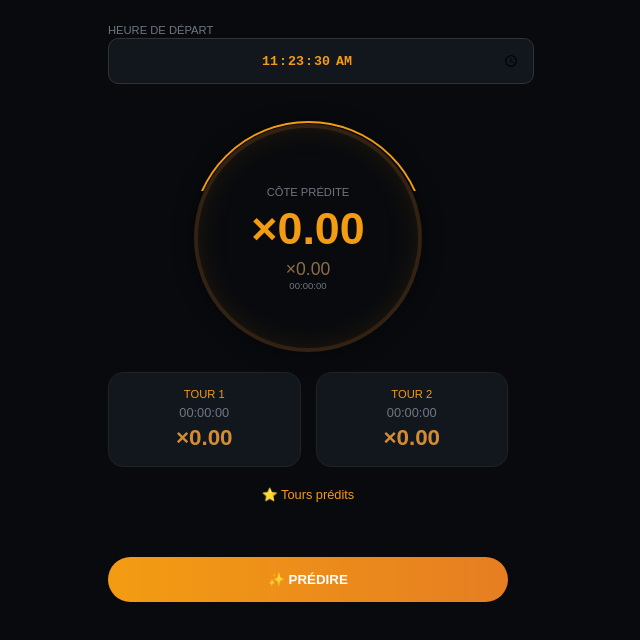
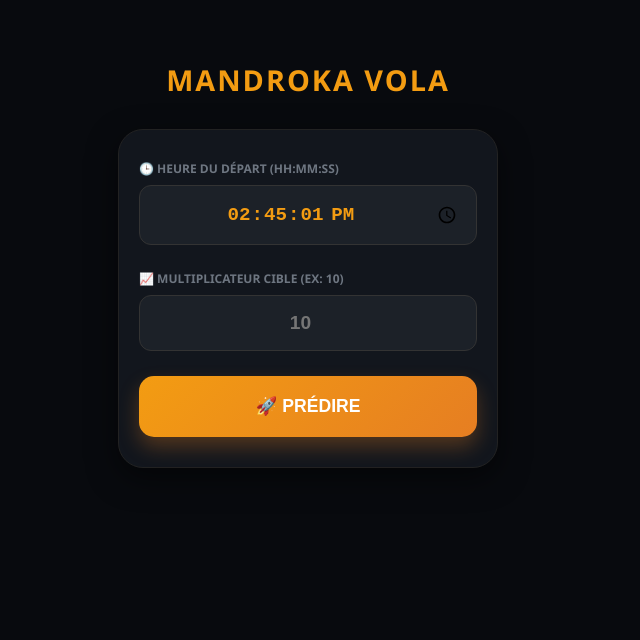
Before and after one commit to Miharivola/Mandroka-vola, a plain HTML site: page index.html in a window 1280 px wide. Shown: the whole page, without its empty margins (332-972 px from the left). Drawn offline with Linux system fonts and the light colour scheme.

Commit message:
Update index.html

```diff
--- a/index.html
+++ b/index.html
@@ -3,200 +3,328 @@
 <head>
     <meta charset="UTF-8">
     <meta name="viewport" content="width=device-width, initial-scale=1.0">
-    <title>Mandroka Vola Premium</title>
+    <title>Mandroka Vola v3.0 - Premium</title>
     <style>
         :root {
             --bg-dark: #080a0e;
             --card-bg: #12161d;
             --accent-orange: #f39c12;
             --text-gray: #6e7681;
+            --input-bg: #1c2128;
         }
 
         body {
             background-color: var(--bg-dark);
             color: white;
-            font-family: 'Orbitron', sans-serif; /* Endrika modern */
+            font-family: 'Segoe UI', Roboto, Helvetica, Arial, sans-serif;
             margin: 0;
-            padding: 20px;
             display: flex;
-            flex-direction: column;
-            align-items: center;
+            justify-content: center;
+            min-height: 100vh;
         }
 
-        /* Header fampidirana ora */
-        .input-section {
+        .app-container {
             width: 100%;
-            max-width: 400px;
-            margin-bottom: 20px;
+            max-width: 420px;
+            padding: 20px;
+            box-sizing: border-box;
+        }
+
+        /* --- PEJY 1: SETTINGS (INPUT) --- */
+        #inputPage { display: block; text-align: center; padding-top: 40px; }
+
+        .header-title {
+            font-size: 1.8rem;
+            color: var(--accent-orange);
+            font-weight: 900;
+            letter-spacing: 2px;
+            margin-bottom: 30px;
+            text-transform: uppercase;
+        }
+
+        .input-card {
+            background: var(--card-bg);
+            padding: 30px 20px;
+            border-radius: 25px;
+            border: 1px solid #222;
+            box-shadow: 0 10px 30px rgba(0,0,0,0.5);
+        }
+
+        .field { margin-bottom: 25px; text-align: left; }
+
+        label {
+            display: block;
+            font-size: 0.75rem;
+            color: var(--text-gray);
+            margin-bottom: 8px;
+            font-weight: bold;
+            text-transform: uppercase;
         }
 
         input {
             width: 100%;
-            padding: 12px;
-            background: var(--card-bg);
+            padding: 16px;
+            background: var(--input-bg);
             border: 1px solid #333;
-            border-radius: 10px;
+            border-radius: 12px;
             color: var(--accent-orange);
+            font-size: 1.2rem;
             font-weight: bold;
             text-align: center;
+            box-sizing: border-box;
+            outline: none;
+            transition: border 0.3s;
+        }
+
+        input:focus { border-color: var(--accent-orange); }
+
+        /* --- PEJY 2: PREDICTION (RESULT) --- */
+        #resultPage { display: none; text-align: center; }
+
+        .top-status {
+            display: flex;
+            justify-content: center;
+            gap: 15px;
+            margin-bottom: 30px;
+        }
+
+        .status-pill {
+            background: var(--card-bg);
+            padding: 8px 15px;
+            border-radius: 20px;
+            font-size: 0.8rem;
+            color: var(--text-gray);
+            border: 1px solid #222;
         }
 
         /* Faribolana lehibe */
         .main-circle {
-            width: 220px;
-            height: 220px;
+            width: 230px;
+            height: 230px;
             border: 4px solid #332111;
             border-radius: 50%;
             display: flex;
             flex-direction: column;
             justify-content: center;
             align-items: center;
+            margin: 0 auto 30px auto;
             position: relative;
-            box-shadow: inset 0 0 30px rgba(243, 156, 18, 0.1), 0 0 20px rgba(0,0,0,0.5);
-            margin: 20px 0;
+            background: radial-gradient(circle, rgba(243, 156, 18, 0.08) 0%, transparent 75%);
+            box-shadow: 0 0 50px rgba(0,0,0,0.5);
         }
 
-        .main-circle::before {
+        .main-circle::after {
             content: '';
             position: absolute;
-            width: 105%;
-            height: 105%;
+            top: -5px; left: -5px; right: -5px; bottom: -5px;
             border: 2px solid var(--accent-orange);
             border-radius: 50%;
-            clip-path: polygon(0 0, 100% 0, 100% 30%, 0 30%); /* Sary arc kely */
+            clip-path: polygon(0 0, 100% 0, 100% 30%, 0 30%);
         }
 
-        .cote-label { font-size: 0.7rem; color: var(--text-gray); text-transform: uppercase; }
-        .main-val { font-size: 2.8rem; color: var(--accent-orange); font-weight: bold; margin: 5px 0; }
-        .sub-val { color: #8e6d45; font-size: 1.1rem; }
+        .main-val { font-size: 3rem; color: var(--accent-orange); font-weight: bold; line-height: 1; }
+        .sub-val { color: #8e6d45; font-size: 1.2rem; margin: 10px 0; font-weight: bold; }
+        .res-time { font-size: 0.8rem; color: var(--text-gray); }
 
-        /* Tour 1 & Tour 2 */
-        .tours-container {
+        /* Tours Grid */
+        .tours-grid {
             display: grid;
             grid-template-columns: 1fr 1fr;
             gap: 15px;
-            width: 100%;
-            max-width: 400px;
+            margin-bottom: 30px;
         }
 
         .tour-card {
             background: var(--card-bg);
             padding: 15px;
-            border-radius: 15px;
-            text-align: center;
+            border-radius: 18px;
             border: 1px solid #222;
         }
 
-        .tour-title { font-size: 0.7rem; color: var(--accent-orange); margin-bottom: 5px; }
-        .tour-time { font-size: 0.8rem; color: var(--text-gray); }
-        .tour-val { font-size: 1.4rem; color: #d38c36; margin-top: 5px; font-weight: bold; }
-
-        /* Lisitra kely ambany */
-        .prediction-list {
+        /* Mini list ambany */
+        .mini-list {
             display: grid;
             grid-template-columns: repeat(4, 1fr);
-            gap: 10px;
-            width: 100%;
-            max-width: 400px;
-            margin-top: 25px;
+            gap: 8px;
+            margin: 15px 0 30px 0;
         }
 
         .mini-card {
             background: #161b22;
-            padding: 10px 5px;
+            padding: 12px 5px;
             border-radius: 10px;
-            text-align: center;
-            border-bottom: 2px solid var(--accent-orange);
+            border-bottom: 3px solid var(--accent-orange);
         }
 
-        .mini-val { color: var(--accent-orange); font-size: 0.9rem; font-weight: bold; }
-        .mini-time { font-size: 0.6rem; color: var(--text-gray); }
+        .ia-box {
+            background: var(--card-bg);
+            padding: 15px;
+            border-radius: 15px;
+            text-align: left;
+            border-left: 4px solid var(--accent-orange);
+            font-size: 0.75rem;
+            color: var(--text-gray);
+        }
 
+        /* Boutons */
         .btn-predict {
-            margin-top: 30px;
-            background: linear-gradient(to right, #f39c12, #e67e22);
+            background: linear-gradient(135deg, #f39c12, #e67e22);
             border: none;
-            padding: 15px 50px;
-            border-radius: 30px;
+            padding: 20px;
+            border-radius: 15px;
             color: white;
             font-weight: bold;
+            font-size: 1.1rem;
+            width: 100%;
             cursor: pointer;
+            text-transform: uppercase;
+            box-shadow: 0 10px 20px rgba(230, 126, 34, 0.3);
+        }
+
+        .btn-back {
+            background: transparent;
+            border: 1px solid #333;
+            color: var(--text-gray);
+            padding: 12px;
+            border-radius: 12px;
             width: 100%;
-            max-width: 400px;
+            margin-top: 15px;
+            cursor: pointer;
+            font-size: 0.8rem;
         }
+
+        /* Animation */
+        .fade-in { animation: fadeIn 0.5s ease-in; }
+        @keyframes fadeIn { from { opacity: 0; transform: translateY(10px); } to { opacity: 1; transform: translateY(0); } }
     </style>
 </head>
 <body>
 
-    <div class="input-section">
-        <label style="font-size: 0.7rem; color: var(--text-gray);">HEURE DE DÉPART</label>
-        <input type="time" id="inputTime" step="1" value="11:23:30">
+<div class="app-container">
+
+    <div id="inputPage">
+        <div class="header-title">MANDROKA VOLA</div>
+        <div class="input-card">
+            <div class="field">
+                <label>🕒 Heure du Départ (HH:MM:SS)</label>
+                <input type="time" id="heureD" step="1">
+            </div>
+
+            <div class="field">
+                <label>📈 Multiplicateur Cible (ex: 10)</label>
+                <input type="number" id="multC" placeholder="10" min="2">
+            </div>
+
+            <button class="btn-predict" onclick="runCalculation()">🚀 Prédire</button>
+        </div>
+    </div>
+
+    <div id="resultPage" class="fade-in">
+        <div class="top-status">
+            <div class="status-pill" id="pillTime">00:00:00</div>
+            <div class="status-pill">📈 x9.99</div>
         </div>
 
         <div class="main-circle">
-        <div class="cote-label">Côte prédite</div>
-        <div class="main-val" id="mainCote">×0.00</div>
-        <div class="sub-val" id="subCote">×0.00</div>
-        <div class="mini-time" id="mainTime">00:00:00</div>
+            <div style="font-size: 0.7rem; text-transform: uppercase; color: var(--text-gray); letter-spacing: 1px;">Côte prédite</div>
+            <div class="main-val" id="resMain">×0.00</div>
+            <div class="sub-val" id="resSub">×0.00</div>
+            <div class="res-time" id="resTime">00:00:00</div>
         </div>
 
-    <div class="tours-container">
+        <div class="tours-grid">
             <div class="tour-card">
-            <div class="tour-title">TOUR 1</div>
-            <div class="tour-time" id="t1Time">00:00:00</div>
-            <div class="tour-val" id="t1Val">×0.00</div>
+                <div style="font-size: 0.7rem; color: var(--accent-orange); margin-bottom: 5px;">TOUR 1</div>
+                <div class="res-time" id="t1Time" style="margin-bottom: 5px;">00:00:00</div>
+                <div style="font-size: 1.3rem; color: #d38c36; font-weight: bold;" id="t1Val">×0.00</div>
             </div>
             <div class="tour-card">
-            <div class="tour-title">TOUR 2</div>
-            <div class="tour-time" id="t2Time">00:00:00</div>
-            <div class="tour-val" id="t2Val">×0.00</div>
+                <div style="font-size: 0.7rem; color: var(--accent-orange); margin-bottom: 5px;">TOUR 2</div>
+                <div class="res-time" id="t2Time" style="margin-bottom: 5px;">00:00:00</div>
+                <div style="font-size: 1.3rem; color: var(--accent-orange); font-weight: bold;" id="t2Val">×0.00</div>
             </div>
         </div>
 
-    <div style="margin-top: 20px; font-size: 0.8rem; color: var(--accent-orange);">⭐ Tours prédits</div>
+        <div style="color: var(--accent-orange); font-size: 0.85rem; text-align: left; font-weight: bold;">⭐ Tours prédits</div>
+        <div class="mini-list" id="miniList"></div>
 
-    <div class="prediction-list" id="miniList">
+        <div class="ia-box">
+            <b style="color: var(--accent-orange);">● Analyse IA</b><br>
+            L'analyse IA est activée. Les prédictions sont basées sur le cycle temporel détecté.
         </div>
 
-    <button class="btn-predict" onclick="generatePremiumPrediction()">✨ PRÉDIRE</button>
+        <button class="btn-back" onclick="goBack()">⬅️ Hanova Ora na Multiplicateur</button>
+    </div>
+
+</div>
 
 <script>
-        function generatePremiumPrediction() {
-            const baseTime = document.getElementById('inputTime').value;
-            if(!baseTime) return alert("Ampidiro ny ora!");
+    // Alaina ho azy ny ora ankehitriny vao misokatra
+    window.onload = function() {
+        const now = new Date();
+        document.getElementById('heureD').value = now.toTimeString().split(' ')[0];
+    }
 
-            if (navigator.vibrate) navigator.vibrate(100);
+    // Fonction hikajiana ny ora mandroso
+    function addTime(baseTime, minToAdd, secToAdd) {
+        let [h, m, s] = baseTime.split(':').map(Number);
+        let d = new Date();
+        d.setHours(h, m, s);
+        d.setMinutes(d.getMinutes() + minToAdd);
+        d.setSeconds(d.getSeconds() + secToAdd);
+        return d.toTimeString().split(' ')[0];
+    }
 
-            // Algorithm hamoahana isa (10 miakatra araka ny nangatahinao)
-            const getRandomCote = (min) => (Math.random() * (min + 20) + min).toFixed(2);
+    function runCalculation() {
+        const startTime = document.getElementById('heureD').value;
+        const target = parseFloat(document.getElementById('multC').value) || 10;
 
-            // 1. Ny vokatra lehibe
-            const mainCote = getRandomCote(10);
-            document.getElementById('mainCote').innerText = "×" + mainCote;
-            document.getElementById('subCote').innerText = "×" + (mainCote / 3).toFixed(2);
-            document.getElementById('mainTime').innerText = baseTime;
+        if(!startTime) return alert("Ampidiro ny ora!");
 
-            // 2. Tour 1 sy Tour 2
-            document.getElementById('t1Val').innerText = "×" + getRandomCote(5);
-            document.getElementById('t2Val').innerText = "×" + mainCote;
-            document.getElementById('t1Time').innerText = baseTime;
-            document.getElementById('t2Time').innerText = baseTime;
+        if (navigator.vibrate) navigator.vibrate([60, 40, 60]);
 
-            // 3. Lisitra kely ambany
-            const listContainer = document.getElementById('miniList');
-            listContainer.innerHTML = ""; // Fafana ny teo aloha
+        // 1. KAJY NY CÔTES
+        const mainVal = (Math.random() * (target + 15) + target).toFixed(2);
+        const subVal = (Math.random() * 5 + 2).toFixed(2);
 
+        // 2. KAJY NY ORA (Miova araka ny algorithm)
+        const timeT1 = addTime(startTime, 1, Math.floor(Math.random() * 40));
+        const timeT2 = addTime(startTime, 3, Math.floor(Math.random() * 50));
+
+        // 3. FAMENOANA NY DISPLAY
+        document.getElementById('pillTime').innerText = startTime;
+        document.getElementById('resMain').innerText = "×" + mainVal;
+        document.getElementById('resSub').innerText = "×" + subVal;
+        document.getElementById('resTime').innerText = timeT2;
+
+        document.getElementById('t1Time').innerText = timeT1;
+        document.getElementById('t1Val').innerText = "×" + subVal;
+        document.getElementById('t2Time').innerText = timeT2;
+        document.getElementById('t2Val').innerText = "×" + mainVal;
+
+        // 4. TOURS PRÉDITS AMBANY
+        const list = document.getElementById('miniList');
+        list.innerHTML = "";
         for(let i=0; i<4; i++) {
-                const val = getRandomCote(20);
-                const div = document.createElement('div');
-                div.className = 'mini-card';
-                div.innerHTML = `
-                    <div class="mini-val">×${val}</div>
-                    <div class="mini-time">${baseTime}</div>
-                `;
-                listContainer.appendChild(div);
+            const v = (Math.random() * 20 + 20).toFixed(2);
+            const t = addTime(startTime, 5 + (i * 4), Math.floor(Math.random() * 59));
+            list.innerHTML += `
+                <div class="mini-card">
+                    <div style="color:var(--accent-orange); font-size:0.85rem; font-weight:bold;">×${v}</div>
+                    <div style="font-size:0.55rem; color:var(--text-gray);">${t}</div>
+                </div>`;
         }
+
+        // 5. SWITCH PAGE
+        document.getElementById('inputPage').style.display = 'none';
+        document.getElementById('resultPage').style.display = 'block';
+    }
+
+    function goBack() {
+        document.getElementById('inputPage').style.display = 'block';
+        document.getElementById('resultPage').style.display = 'none';
     }
 </script>
+
 </body>
 </html>
```
Lines whose indentation alone changed are shown as unchanged.
